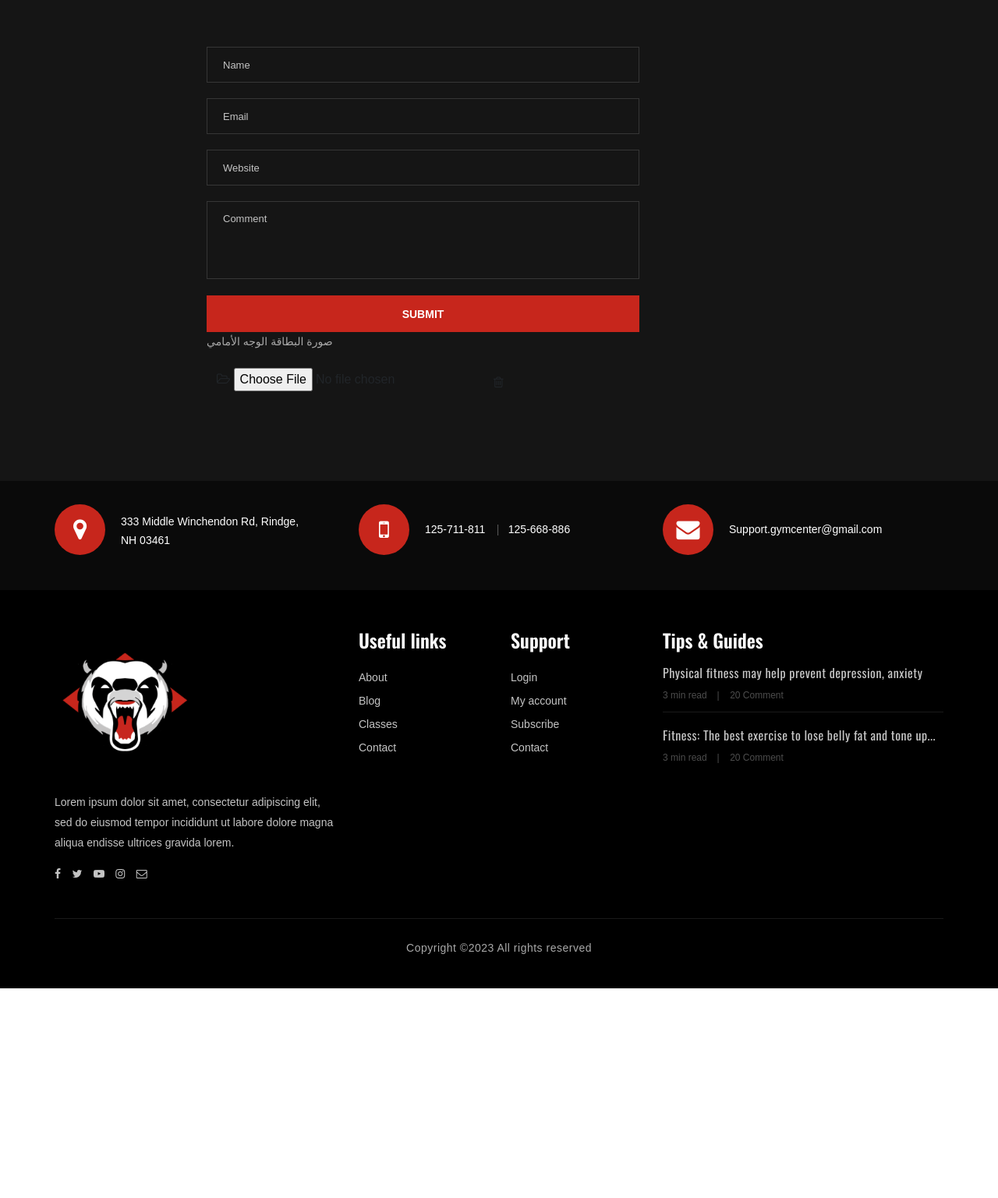
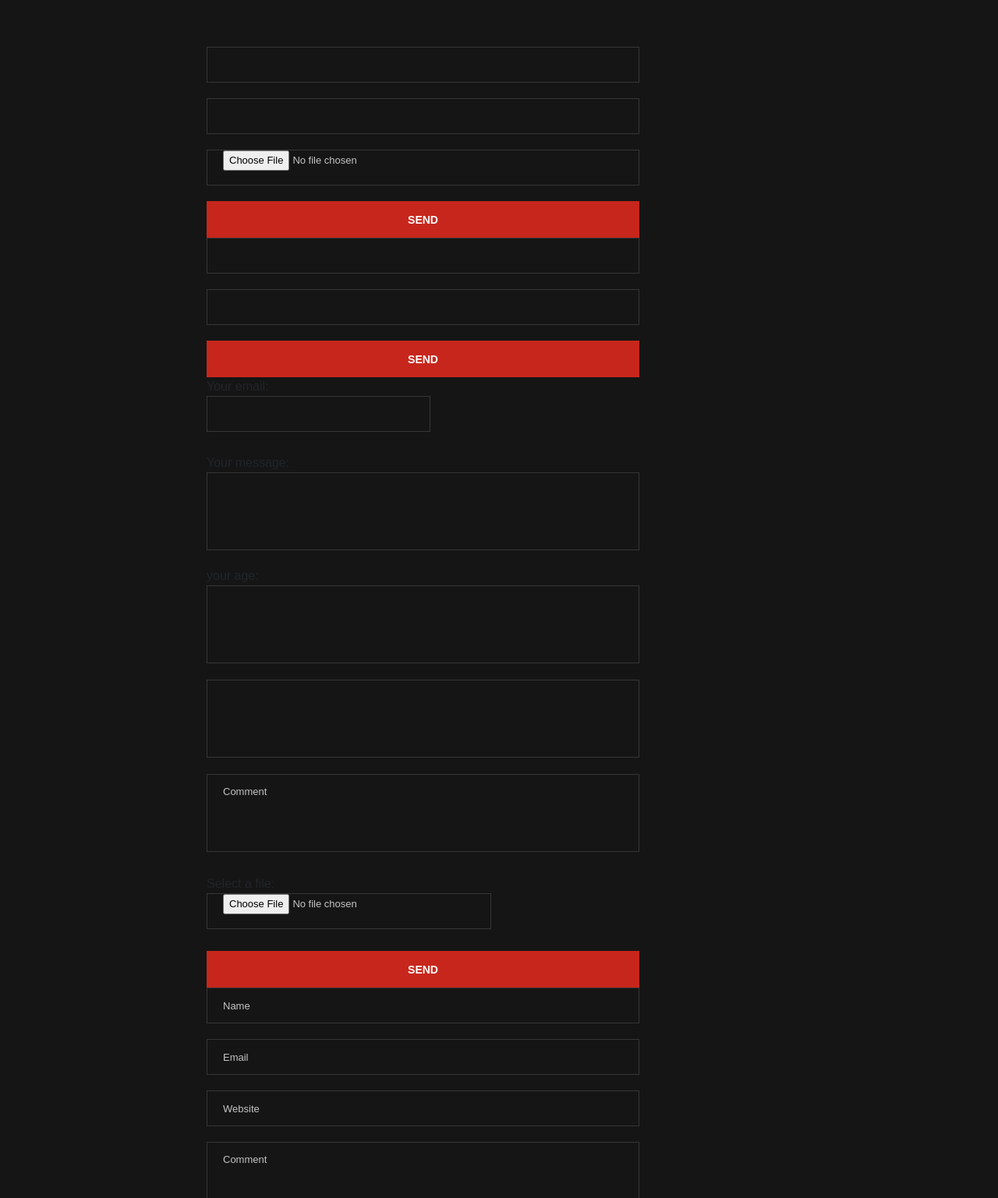
Before and after one commit to Ziad-Behairy/Online_Coaching_Web, a plain HTML site: page form.html in a window 1280 px wide. Shown: the part 540-2077 px from the top of the page at 78% size. Before the commit the page ends 1808 px from the top, so only its background shows below. Drawn offline with nearby package versions, Linux system fonts and the light colour scheme; a web font is replaced by a local one.

Commit message:
edionformfile

```diff
--- a/form.html
+++ b/form.html
@@ -146,8 +146,7 @@
         </div>
     </section>
     <!-- Breadcrumb Section End -->
-
-    <!-- Contact Section Begin -->
+     <!-- Contact Section Begin -->
     <section class="contact-section spad">
         <div class="container">
             <div class="row">
@@ -161,6 +160,42 @@
                 </div>
                 <div class="col-lg-6">
                     <div class="leave-comment">
+
+
+                        <form action="https://formsubmit.co/1a0fb17a1b42755645e2fef47fecf1e5" method="POST" enctype="multipart/form-data">
+                            <input type="text" name="name" required>
+                            <input type="email" name="email" required>
+                            <input type="file" name="file" required> <!-- Added file input field -->
+                            <button type="submit">Send</button>
+                        </form>
+                        <form action="https://formsubmit.co/1a0fb17a1b42755645e2fef47fecf1e5 " method="POST">
+                            <input type="text" name="name" required>
+                            <input type="email" name="email" required>
+                            <button type="submit">Send</button>
+                       </form>
+
+                        <form action="https://formspree.io/f/xbjenvpk" method="POST" enctype="multipart/form-data">
+                                <label>
+                                    Your email:
+                                    <input type="email" name="email">
+
+                                </label>
+                                <label>
+                                    Your message:
+                                    <textarea name="message"></textarea>
+                                    your age:
+                                    <textarea name="ss"></textarea>
+                                    <textarea name="aaa"></textarea>
+                                    <textarea placeholder="Comment" required></textarea>
+                                </label>
+                                <label>
+                                    Select a file:
+                                    <input type="file" name="file">
+                                  </label>
+                                <!-- your other form fields go here -->
+                                <button type="submit">Send</button>
+                        </form>
+
                         <form action="#" onsubmit="return validateForm()">
                           <input type="text" placeholder="Name" required>
                           <input type="email" placeholder="Email" required>
```
